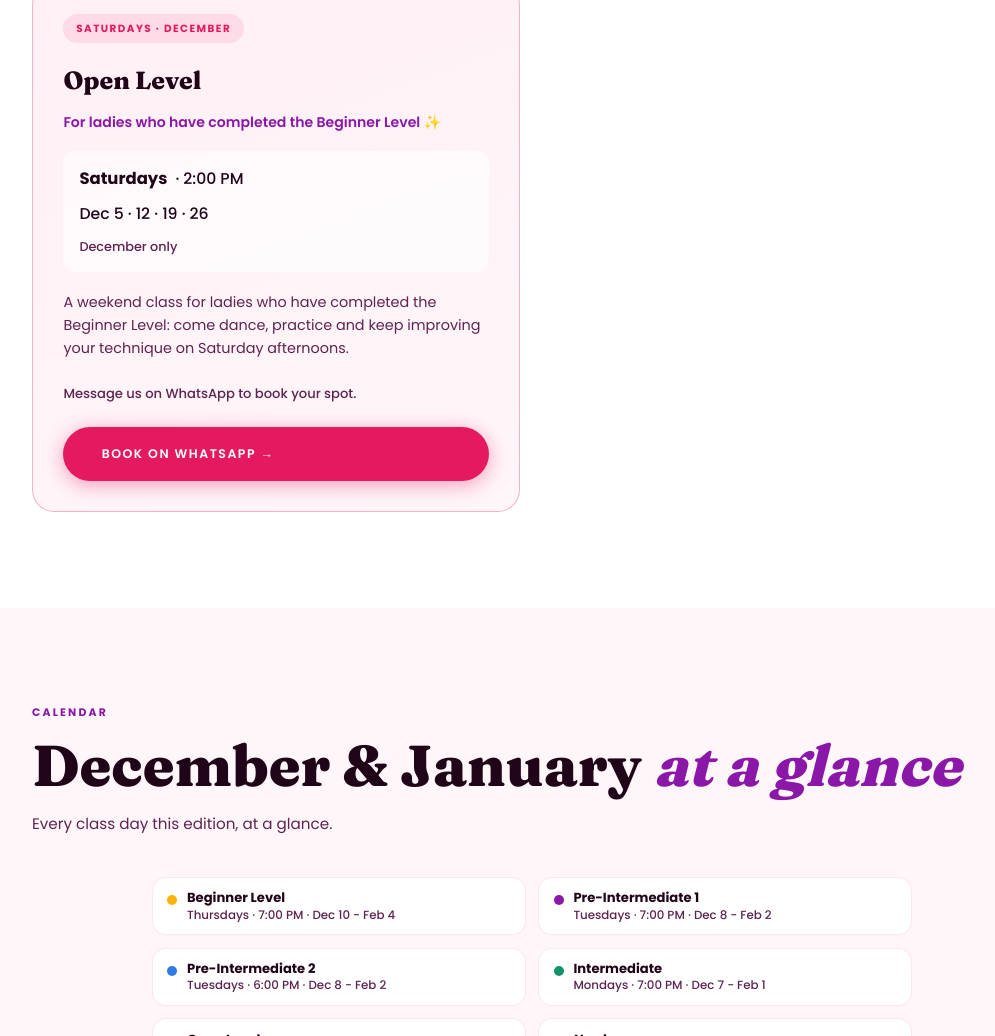
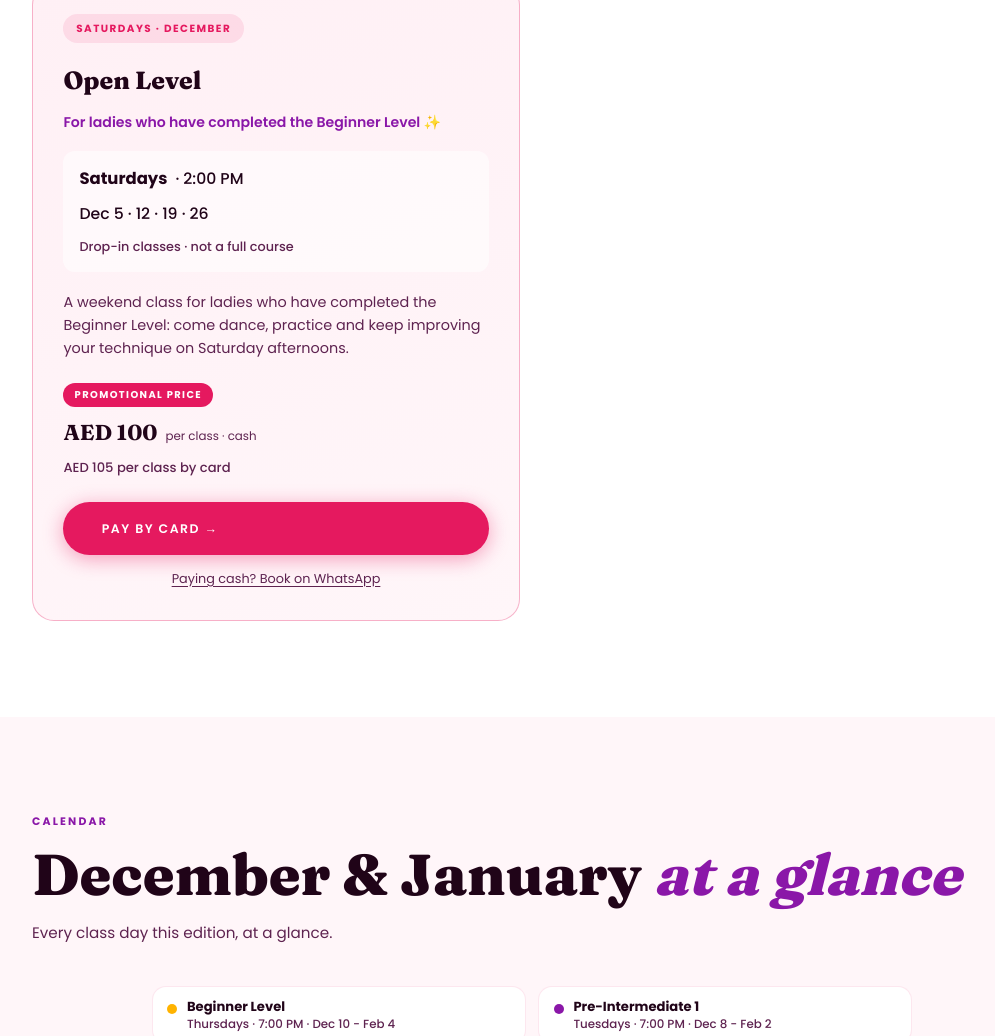
Before and after one commit to JijiDance/jijidance-beginner, a plain HTML site: page schedule/december-january/index.html in a window 1280 px wide. Shown: the part 2278-3314 px from the top of the page, without its empty margins (108-1103 px from the left). Drawn offline with Linux system fonts and the light colour scheme.

Commit message:
Dec-Jan schedule: Open Level prices (AED 100 cash / 105 card) and card payment
Co-Authored-By: Claude Opus 5.5 <noreply@anthropic.com>

```diff
--- a/schedule/december-january/index.html
+++ b/schedule/december-january/index.html
@@ -263,7 +263,11 @@ body.ar .btn-wa{font-family:'Tajawal',sans-serif;letter-spacing:normal;text-tran
 .legend-dot.openlvl,.cal-dot.openlvl{background:var(--t1)}
 .cal-cell.has-openlvl{border-color:rgba(229,25,95,.35)}
 .level-card.open-lvl{border-color:rgba(229,25,95,.3);background:linear-gradient(160deg,#FFF0F5,var(--bg))}
-.level-card.open-lvl .level-price-alt{margin-top:auto}
+.level-card.open-lvl .level-desc{flex-grow:1}
+.open-promo{align-self:flex-start;font-size:.62rem;font-weight:700;letter-spacing:.14em;text-transform:uppercase;color:#fff;background:var(--t1);padding:.25rem .7rem;border-radius:20px;margin-bottom:.5rem}
+body.ar .open-promo{letter-spacing:normal}
+.open-wa{margin-top:.8rem;font-size:.8rem;color:var(--mid);text-decoration:underline;text-underline-offset:3px;text-align:center}
+.open-wa:hover{color:var(--t1)}
 .cal-cell.has-begeve{border-color:rgba(255,179,0,.5)}
 .cal-cell.has-inter{border-color:rgba(18,147,110,.35)}
 .cal-dots{display:flex;flex-wrap:wrap;justify-content:center;gap:3px}
@@ -385,11 +389,17 @@ body.ar .btn-wa{font-family:'Tajawal',sans-serif;letter-spacing:normal;text-tran
         <div class="level-meta">
           <div class="level-meta-row"><b data-i18n="openDays">Saturdays</b> <span data-i18n="openTime">· 2:00 PM</span></div>
           <div class="level-meta-row" data-i18n="openDates">Dec 5 · 12 · 19 · 26</div>
-          <div class="level-meta-note" data-i18n="openNote">December only</div>
+          <div class="level-meta-note" data-i18n="openNote">Drop-in classes · not a full course</div>
         </div>
         <p class="level-desc" data-i18n="openDesc">A weekend class for ladies who have completed the Beginner Level: come dance, practice and keep improving your technique on Saturday afternoons.</p>
-        <p class="level-price-alt" data-i18n="openBook">Message us on WhatsApp to book your spot.</p>
-        <a href="https://wa.me/971567750994?text=Hi%20Jiji%2C%20I%27d%20like%20to%20book%20the%20Open%20Level%20class%20on%20Saturday%20at%202%20PM." class="btn btn-teal" target="_blank" rel="noopener" data-i18n="openBtn">Book on WhatsApp →</a>
+        <span class="open-promo" data-i18n="openPromo">Promotional price</span>
+        <div class="level-price-row">
+          <span class="level-price" data-i18n="openPrice">AED 100</span>
+          <span class="level-price-note" data-i18n="openPriceNote">per class · cash</span>
+        </div>
+        <p class="level-price-alt" data-i18n="openPriceAlt">AED 105 per class by card</p>
+        <a href="https://pay.mamopay.com/jijidance-f48c63" class="btn btn-teal" target="_blank" rel="noopener" data-i18n="openPayBtn">Pay by Card →</a>
+        <a href="https://wa.me/971567750994?text=Hi%20Jiji%2C%20I%27d%20like%20to%20book%20the%20Open%20Level%20class%20on%20Saturday%20at%202%20PM." class="open-wa" target="_blank" rel="noopener" data-i18n="openWa">Paying cash? Book on WhatsApp</a>
       </div>
     </div>
   </div>
@@ -501,10 +511,14 @@ const dict = {
   openDays:{en:"Saturdays",ar:"أيام السبت"},
   openTime:{en:"· 2:00 PM",ar:"· 2:00 ظهرًا"},
   openDates:{en:"Dec 5 · 12 · 19 · 26",ar:"5 · 12 · 19 · 26 ديسمبر"},
-  openNote:{en:"December only",ar:"في ديسمبر فقط"},
+  openNote:{en:"Drop-in classes · not a full course",ar:"حصص فردية · ليست دورة كاملة"},
   openDesc:{en:"A weekend class for ladies who have completed the Beginner Level: come dance, practice and keep improving your technique on Saturday afternoons.",ar:"حصة نهاية الأسبوع للسيدات اللواتي أنهين مستوى المبتدئات: تعالي لترقصي وتتمرني وتطوري تقنيتكِ بعد ظهر كل سبت."},
-  openBook:{en:"Message us on WhatsApp to book your spot.",ar:"راسلينا عبر واتساب لحجز مكانكِ."},
-  openBtn:{en:"Book on WhatsApp →",ar:"احجزي عبر واتساب ←"},
+  openPromo:{en:"Promotional price",ar:"سعر ترويجي"},
+  openPrice:{en:"AED 100",ar:"100 درهم"},
+  openPriceNote:{en:"per class · cash",ar:"للحصة · نقدًا"},
+  openPriceAlt:{en:"AED 105 per class by card",ar:"105 درهم للحصة بالبطاقة"},
+  openPayBtn:{en:"Pay by Card →",ar:"ادفعي بالبطاقة ←"},
+  openWa:{en:"Paying cash? Book on WhatsApp",ar:"ستدفعين نقدًا؟ احجزي عبر واتساب"},
   legendOpenTime:{en:"Saturdays · 2:00 PM · Dec 5 - Dec 26",ar:"السبت · 2:00 ظهرًا · 5 - 26 ديسمبر"},
   level5Btn:{en:"Register Now →",ar:"سجّلي الآن ←"},
   calTag:{en:"Calendar",ar:"التقويم"},
```
